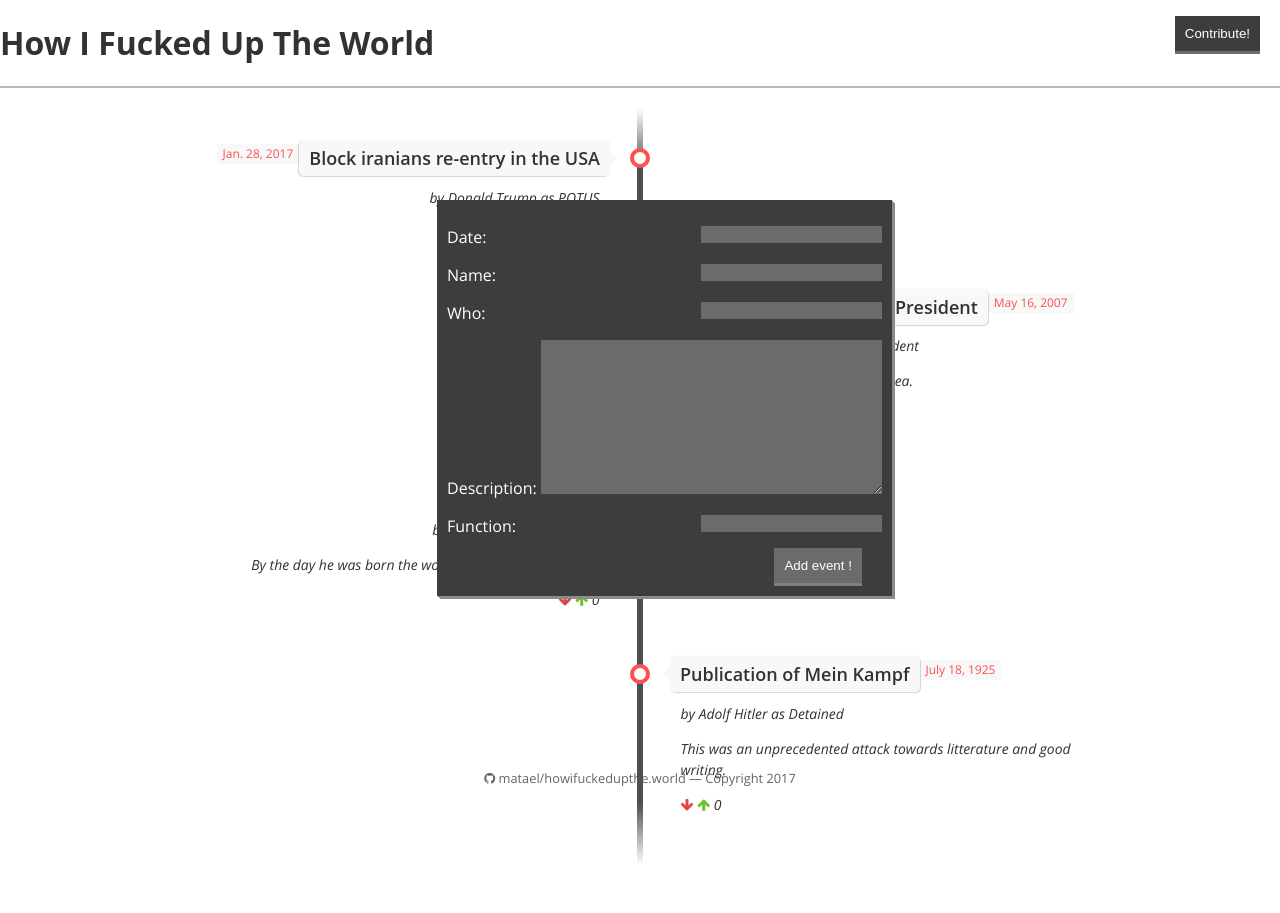
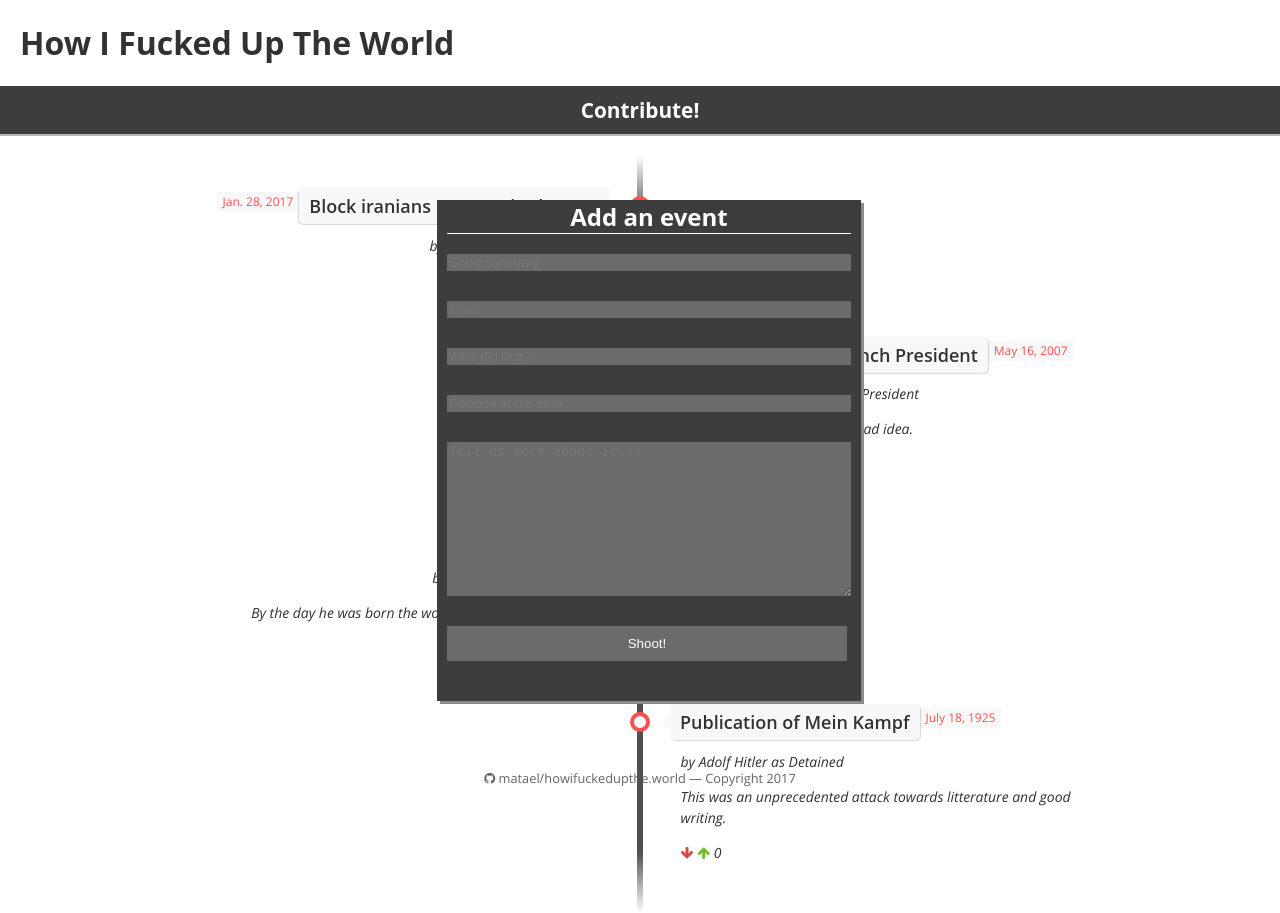
Before and after one commit to Matael/howifuckedupthe.world, a Django app: page / in a window 1280 px wide, after a click on "Contribute!". Before the commit the page ends 861 px from the top, so only its background shows below. Run offline with Django 3.2, Linux system fonts and the light colour scheme; data comes from the database, SQL or seed files in the repository; data that the repository does not hold is empty; some libraries are stand-ins or nearby versions; some web fonts are replaced.

Commit message:
Refactor add popup and form

```diff
--- a/Chronology/forms.py
+++ b/Chronology/forms.py
@@ -5,8 +5,11 @@ from .models import Event
 
 class EventForm(forms.Form):
 
-    date = forms.DateField(widget=forms.DateInput(attrs={'id': 'datepicker'}))
-    name = forms.CharField(max_length=200)
-    who = forms.CharField(max_length=200, widget=forms.DateInput(attrs={'id': 'autocomp_who'}))
-    description = forms.CharField(widget=forms.Textarea)
-    function = forms.CharField(max_length=200, widget=forms.DateInput(attrs={'id': 'autocomp_function'}))
+    name = forms.CharField(label="Summary", max_length=200,
+                           widget=forms.TextInput(attrs={'placeholder': 'Short summary'}))
+    date = forms.DateField(widget=forms.DateInput(attrs={'placeholder': 'Date',  'id': 'datepicker'}))
+    who = forms.CharField(max_length=200,
+                          widget=forms.DateInput(attrs={'placeholder': 'Who did that?', 'id': 'autocomp_who'}))
+    function = forms.CharField(max_length=200,
+                               widget=forms.DateInput(attrs={'placeholder': 'Position at the time', 'id': 'autocomp_function'}))
+    description = forms.CharField(widget=forms.Textarea(attrs={'placeholder': 'Tell us more about it...'}))
--- a/Chronology/static/css/style.css
+++ b/Chronology/static/css/style.css
@@ -48,16 +48,51 @@ a {
   color: rgb(40,40,40);
 }
 
+/* ===== Header ===== */
+
+header {
+	padding-left: 20px;
+}
+
 /* ===== Add event form ===== */
 
-.contribute_button, .event_button {
-  float: right;
+#add_event_form {
+  background-color: rgb(61, 61, 61);
+  color: rgb(255, 255, 255);
+  box-shadow: 3px 3px #8b8b8b;
+  transform: translateX(-3px);
+  position:fixed;
+  padding: 10px;
+  left:50%;
+  top: 50%;
+  margin-left:-200px;
+  margin-top: -200px;
+  z-index: 25;
+  display: none;
+	text-align: center;
+}
+
+#add_event_form h2 {
+	text-align: center;
+	border-bottom: 1px solid #FFF;
+	margin-top: -10px;
+}
+
+#add_event_form input, #add_event_form textarea {
+  background-color: rgb(107, 107, 107);
+  border: 0;
+  color: rgb(255, 255, 255);
+	min-width: 400px;
+	margin-bottom: 30px;
+	display: block;
+}
+
+.event_button {
   color: rgb(255, 255, 255);
   border: 0;
-  border-bottom: 3px solid rgba(139, 139, 139, 0.63) !important;
   background-color: rgb(61, 61, 61);
   padding: 10px;
-  margin: -5px 20px 0 0;
+	min-width: 400px;
   cursor: pointer;
   -webkit-touch-callout: none; /* iOS Safari */
   -webkit-user-select: none; /* Safari */
@@ -68,39 +103,17 @@ a {
                         Chrome and Opera */
 }
 
-.contribute_button:active {
-  border-top: 3px solid rgb(255, 255, 255);
-  border-bottom: 0;
-}
-
-.event_button:active {
-  border-top: 3px solid rgb(61, 61, 61) !important;
-  border-bottom: 0 !important;
-}
-
-#add_event_form {
+#contribute {
+	max-width: 100%;
+  color: rgb(255, 255, 255);
   background-color: rgb(61, 61, 61);
-  color: rgb(255, 255, 255);
-  box-shadow: 1px 1px #8b8b8b, 2px 2px #8b8b8b, 3px 3px #8b8b8b;
-  transform: translateX(-3px);
-  position:fixed;
-  padding: 10px;
-  left:50%;
-  top: 50%;
-  margin-left:-200px;
-  margin-top: -200px;
-  z-index: 25;
-  display: none;
-}
-
-#add_event_form input, #add_event_form textarea {
-  background-color: rgb(107, 107, 107);
-  border: 0;
-  color: rgb(255, 255, 255);
-}
-
-#add_event_form input {
-  float: right;
+	padding: 15px;
+	padding: 10px;
+	margin-bottom: 0;
+	font-size: 1.3em;
+	font-weight: bold;
+	vertical-align: middle;
+	text-align: center;
 }
 
 
--- a/Chronology/templates/base.html
+++ b/Chronology/templates/base.html
@@ -7,17 +7,10 @@
         <link rel="stylesheet" type="text/css" href="{% static 'css/style.css' %}">
         <link rel="stylesheet" type="text/css" href="{% static "css/font-awesome.min.css" %}">
 
-				<script>
-				function toggleDiv(id) {
-					var div = document.getElementById(id);
-					div.style.display = div.style.display == "block" ? "none" : "block";
-				}
-				</script>
         {% block extraHead %}{% endblock %}
 	</head>
 	<body>
   <header>
-		<input type="submit" onclick="toggleDiv('add_event_form')" class="contribute_button" value="Contribute!"/>
     <h1>How I Fucked Up The World</h1>
   </header>
 
--- a/Chronology/templates/index.html
+++ b/Chronology/templates/index.html
@@ -6,6 +6,12 @@
   <link rel="stylesheet" type="text/css" href="{% static "css/timeline.css" %}">
   <link rel="stylesheet" type="text/css" href="{% static "css/admin_colors.css" %}">
   <link rel="stylesheet" type="text/css" href="{% static "css/jquery-ui.css" %}">
+	<script>
+		function toggleDiv(id) {
+			var div = document.getElementById(id);
+			div.style.display = div.style.display == "block" ? "none" : "block";
+		}
+	</script>
 {% endblock %}
 
 {% block content %}
@@ -18,24 +24,26 @@
 {% endif %}
 
 <div id="add_event_form">
+	<h2>Add an event</h2>
   <form action='{% url 'event#add' %}' name="add_event_form" method='POST'>
     {% csrf_token %}
-    {{form.as_p}}
 
-    <input type="submit" class="event_button" value="Add event !"/>
+		{{form.name}}
+		{{form.date}}
+
+		{{form.who}}
+		{{form.function}}
+
+		{{form.description}}
+
+    <input type="submit" class="event_button" value="Shoot!"/>
   </form>
 </div>
 
+<div id="contribute" onclick="toggleDiv('add_event_form')">Contribute!</div>
 
 <div id="timeline_container">
 <ul class="timeline">
-  {# <li> #}
-  {#   <div class="direction-r"> #}
-  {#     <div class="flag-wrapper"> #}
-  {#       <span class="flag"><a href="{% url 'event#add' %}"><i class="fa fa-plus" aria-hidden="true"></i> Add a event !</a></span> #}
-  {#     </div> #}
-  {#   </div> #}
-  {# </li> #}
   {% for e in events %}
     {% timeline_event e forloop.counter0 %}
   {% empty %}
```
